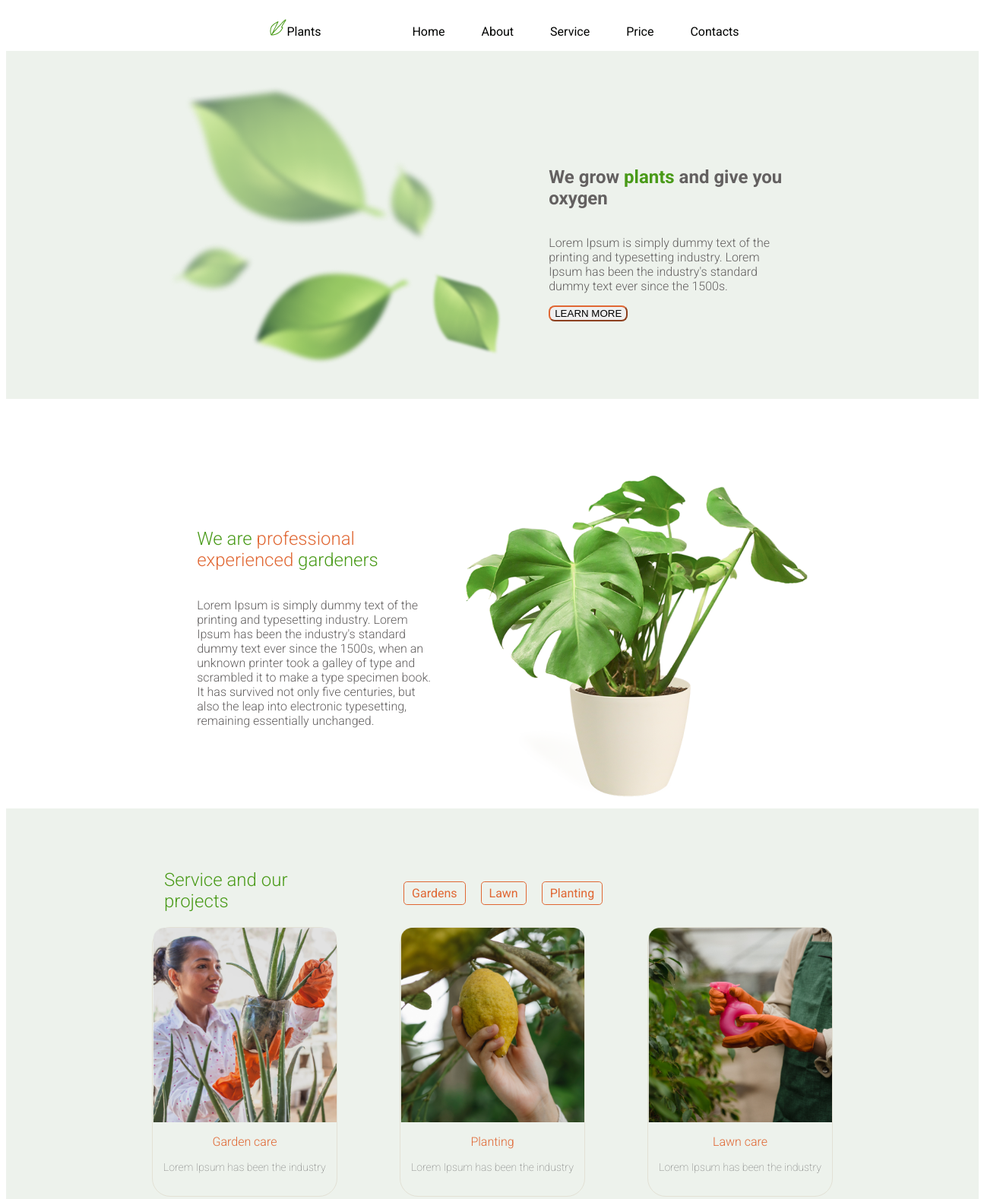
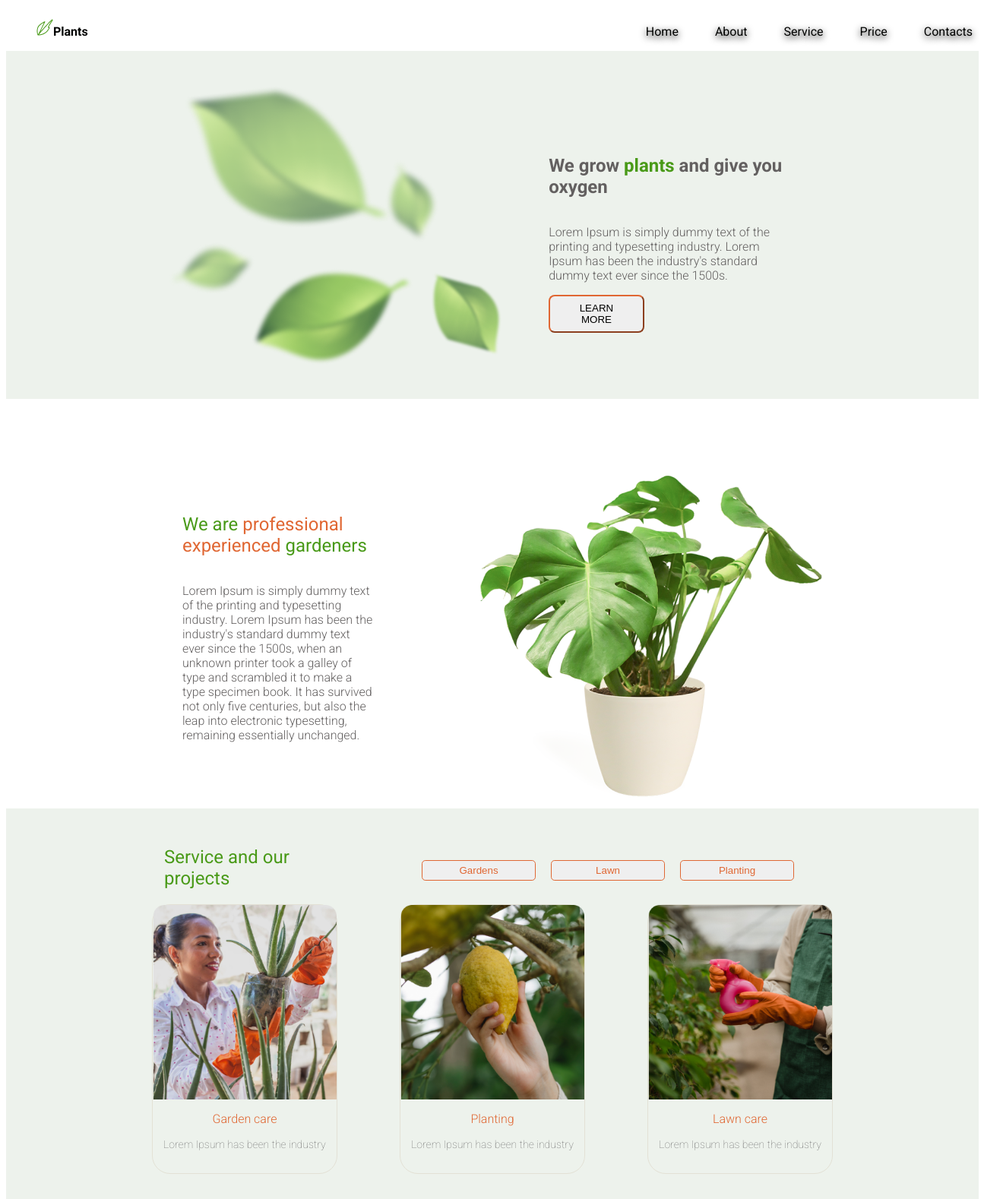
Before and after one commit to sivosha/old-coding, a plain HTML site: page plants/index.html in a window 1280 px wide. Shown: the top 1578 px of the page at 76% size, 1320 px wide, since content can reach past the window. Drawn offline with Linux system fonts and the light colour scheme.

Commit message:
feat: improved design
Added improvement according to the tasks.

```diff
--- a/plants/index.html
+++ b/plants/index.html
@@ -37,6 +37,7 @@
     </header>
     <main class="main">
         <section class="welcome">
+            <div class="welcome_lightgreen">
                 <div class="welcome_container">
                     <div class="welcom_left">
                         <img src="image/leafs.png" alt="leafs">
@@ -49,13 +50,14 @@
                         <button>LEARN MORE</button>
                     </div>
                 </div>
+            </div>
         </section>
         <section class="about" id="about">
             <div class="about">
                 <div class="about_container">
                     <div class="about_left">
                         <h2>
-                            We are <span class="orange">professional experienced </span> gardeners
+                            We are <span class="orange">professional <br/>experienced </span> gardeners
                         </h2>
                         <p>
                             Lorem Ipsum is simply dummy text of the printing and typesetting industry.
@@ -73,52 +75,52 @@
         </section>
         <section class="service" id="service">
             <div class="service">
+                <div class="service_lightgreen">
                     <div class="service_container">
                         <div class="service_nav">
                             <h2>Service and our projects</h2>
-                        <nav class="services">
-                            <ul>
-                                <li>
+                            <div class="services">
+                                <button>
                                         <a href="#gardens" class="nav_line">Gardens</a>
-                                </li>
-                                <li>
+                                </button>
+                                <button>
                                         <a href="#lawn" class="nav_line">Lawn</a>
-                                </li>
-                                <li>
+                                </button>
+                                <button>
                                         <a href="#planting" class="nav_line">Planting</a>
-                                </li>
-                            </ul>
-                        </nav>
+                                </button>
+                            </div>
                         </div>
                         <div class="serv">
-                        <img src="image/first.png" alt="our_service" id="our_service">
+                            <img src="image/first.png" alt="our_service" class="our_service">
                             <p class="orange">Garden care </p>
                             <text> Lorem Ipsum has been the industry</text>
                         </div>
                         <div class="serv">
-                        <img src="image/second.png" alt="our_service" id="our_service">
+                            <img src="image/second.png" alt="our_service" class="our_service">
                             <p class="orange">Planting </p>
                             <text> Lorem Ipsum has been the industry</text>
                         </div>
                         <div class="serv">
-                        <img src="image/third.png" alt="our_service" id="our_service">
+                            <img src="image/third.png" alt="our_service" class="our_service">
                             <p class="orange">Lawn care </p>
                             <text> Lorem Ipsum has been the industry</text>
                         </div>
                         <div class="serv">
-                        <img src="image/fourth.png" alt="our_service" id="our_service">
+                            <img src="image/fourth.png" alt="our_service" class="our_service">
                             <p class="orange">Planting </p>
                             <text> Lorem Ipsum has been the industry</text>
                         </div>
                         <div class="serv">
-                        <img src="image/fifth.png" alt="our_service" id="our_service">
+                            <img src="image/fifth.png" alt="our_service" class="our_service">
                             <p class="orange"> Garden care </p>
                             <text> Lorem Ipsum has been the industry</text>
                         </div>
                         <div class="serv">
-                        <img src="image/sixth.png" alt="our_service" id="our_service">
+                            <img src="image/sixth.png" alt="our_service" class="our_service">
                             <p class="orange">Planting </p>
                             <text> Lorem Ipsum has been the industry</text>
+                        </div>
                     </div>
                 </div>
             </div>
@@ -150,6 +152,8 @@
             </div>
         </section>
         <section class="contacts">
+            <div class="contacts">
+                <div class="contacts_lightgreen">
                     <div class="contact_container">
                         <img src="image/contact_woman.png" alt="woman" class="woman">
                         <h2>Contact us</h2>
@@ -158,14 +162,16 @@
                             <img src="image/accordion_btn.png" alt="accordion_btn" class="city_down">
                         </span>
                     </div>
+                </div>
+            </div>
         </section>
 
     </main>
     <footer>
-        <section class="footer">
+        <div class="footer">
             <div class="copyright">
                 <img src="image/c.png" alt="©"> &nbsp;2022 &nbsp;
-                <a href="?edit">
+                <a href="https://github.com/sivosha">
                     Github
                 </a>
             </div>
@@ -173,6 +179,7 @@
                 <a href="https://rs.school/js/">Rolling Scopes School</a>
             </div>
             <div class="social">
+                <nav>
                     <a href="https://rs.school/js/">
                         <img src="image/inst.svg" alt="instagram">
                     </a>
@@ -185,8 +192,9 @@
                     <a href="https://rs.school/js/">
                         <img src="image/pint.svg" alt="pinterest">
                     </a>
+                </nav>
             </div>
-        </section>
+        </div>
     </footer>
 </body>
 </html>
--- a/plants/style.css
+++ b/plants/style.css
@@ -1,7 +1,9 @@
 
 
 @import url('https://fonts.googleapis.com/css2?family=Roboto:wght@100;300;400;700&display=swap');
-
+html{
+    scroll-behavior: smooth;
+}
 body{
     width: 100%;
     display: flex;
@@ -9,6 +11,19 @@ body{
     flex-direction: column;
     font-family: 'Roboto', sans-serif;
     color: #636060;
+}
+main{
+    display: flex;
+    align-items: center;
+    flex-direction: column;
+    width: 100%;
+}
+.welcome, .service, .contacts{
+    width: 100%;
+    background: #EDF2EC;
+    display: flex;
+    align-items: center;
+    flex-direction: column;
 }
 text{
    font-weight: 100;
@@ -24,7 +39,8 @@ h1{
     font-weight: 700;
 }
 button{
-    pudding: 3rem 2.5rem;
+    width: 40%;
+    padding: 0.5rem 1.5rem;
     border-radius: .5rem;
     border-color: #E06733;
     color: #000000;
@@ -33,21 +49,7 @@ li{
     list-style: none;
 }
 
-/*main{
-    flex: 1;
-}*/
-
-/*.container{
-    max-width: 1440px;
-    margin-left: 50%;
-    margin-right: 50%;
-    height: 10em;
-    display: flex;
-    align-items: center;
-    justify-content: center
-    flex-direction: column;
-  } */
-.welcome{
+.welcome_lightgreen{
     width: 100%;
     padding-top: 30px;
     display: flex;
@@ -92,17 +94,29 @@ a, .main_nav a:link, a:visited, a:active{
     }
 .main_nav a:hover{
     text-decoration: none;
-    color: darkgrey;
+    color: #111;
+    transform: scale(1.2);
+    cursor: pointer;
+}
+
+.main_nav a{
+
+    text-shadow: 0px 3px 10px black;
 }
 .plants a:link, a:visited, a:hover, a:active{
     text-decoration: none;
     color: #010201;
 }
 .plants{
+    font-weight: 700;
     display: flex;
-    justify-content: flex-start;
+    justify-self: flex-start;
 }
-.container1, .service_nav{
+.main_nav{
+    display: flex;
+    justify-self: flex-end;
+}
+.service_nav{
     width: 100%;
     max-width: 1440px;
     padding: 20px;
@@ -111,16 +125,24 @@ a, .main_nav a:link, a:visited, a:active{
 .container{
     width: 100%;
     max-width: 1440px;
-    padding: 20px;
-	margin: 0 auto;
 }
-.main_header .container, .service_nav{
+
+.container, .service_nav{
     display: flex;
 	align-items: center;
 	justify-content: space-between;
 	flex-wrap: wrap;
 	padding: 0 1rem;
 }
+.main_header{
+    display: flex;
+	align-items: center;
+	flex-direction: column;
+	flex-wrap: wrap;
+	padding: 0 1rem;
+	width: 100%;
+}
+
 .main_header ul {
 	margin: 1em 0 .5em;
 	text-align: center;
@@ -135,38 +157,6 @@ a, .main_nav a:link, a:visited, a:active{
 	display: inline-block;
 	padding: .5em 1.5em;
 }
-/*nav{
-    height: 30px;
-    display: flex;
-    gap: 300px;
-    padding: 20px 0px 0 0px;
-    max-width: 1440px;
-    width: 100%;
-}
-.plants{
-    flex-grow: 1;
-    flex-basis: 100%;
-    font-weight: 700;
-    display: flex;
-
-}
-.nav_menu{
-    flex-grow: 1;
-    flex-basis: 100%;
-    background: grey;
-    justify-content: flex-end;
-}
-.nav_menu ul{
-    list-style: none;
-    display: flex;
-    align-items: center;
-    filter: drop-shadow(0 1mm 2mm black);
-    cursor: pointer;
-    column-gap: 20px;
-
-}*/
-
-
 footer{
     max-width:1440px;
     display: flex;
@@ -175,6 +165,7 @@ footer{
     bottom: 20px;
     align-items: center;
     margin-top: 20px;
+    padding-bottom: 50px;
 }
 .footer{
     display: flex;
@@ -202,14 +193,14 @@ footer{
 }
 
 
-.welcome, .about, .service, .prices, .contacts{
+.welcome_lightgreen, .about, .service_lightgreen, .prices, .contacts_lightgreen{
     max-width: 1440px;
     width: 100%;
     padding-top: 30px;
     display: flex;
     align-items: center;
 }
-.welcome, .service, .contacts{
+.welcome_lightgreen, .service_lightgreen, .contacts_lightgreen{
     background: #EDF2EC;
 }
 .welcome_container, .about_container, .service_container, .prices_container, .contact_container {
@@ -217,7 +208,8 @@ footer{
     display: flex;
     margin: 0 auto;
     justify-content: center;
-    }
+}
+
 .contact_container{
     lex-wrap: wrap;
     justify-content: space-between;
@@ -236,7 +228,7 @@ footer{
     position: relative;
     width: 30%;
     height: 10%;
-    padding: 0 5px;
+    padding: 5px 10px;
     margin-top: 5%;
 }
 
@@ -250,22 +242,26 @@ footer{
     display: flex;
     flex-direction: column;
     justify-content: center;
-    align-items: flex-start;
     flex-wrap: wrap;
     padding: 20px;
     margin: 20px;
     width: 35%;
 }
 .about_right{
+    margin-left: 100px;
     display: flex;
-    justify-content: center;
-    align-items: flex-end;
+    justify-self: flex-end;
+    align-self: flex-end;
 }
 .service_nav h2{
     width: 170px;
     flex-wrap: wrap;
     position: relative;
     margin-right: 11%;
+    font-weight: 400;
+}
+.about_left h2{
+    font-weight: 400;
 }
 
 .services a:link, .services a:visited, .services a:active, .services a:hover{
@@ -273,13 +269,14 @@ footer{
     color: #E06733;
 }
 
-.services ul {
-	margin: 1em 0 .5em;
+.services {
+	margin: 1em 0 .5em 4rem;
 	text-align: center;
 	display: flex;
 	align-items: center;
 }
-.services li {
+.services button{
+    width: 150px;
 	display: inline;
 	border-radius: .3rem;
 	border-style: solid;
@@ -306,7 +303,7 @@ footer{
     padding-bottom: 30px;
     margin-bottom: 50px;
 }
-#our_service{
+.our_service{
     max-width: 100%;
     height: auto;
 }
@@ -319,7 +316,9 @@ footer{
 .right_price h2{
     width: 250px;
     text-align: right;
+    font-color: #000000;
 }
+
 .contact_us{
     display: flex;
     justify-content: center;
```
Lines whose indentation alone changed are shown as unchanged.
